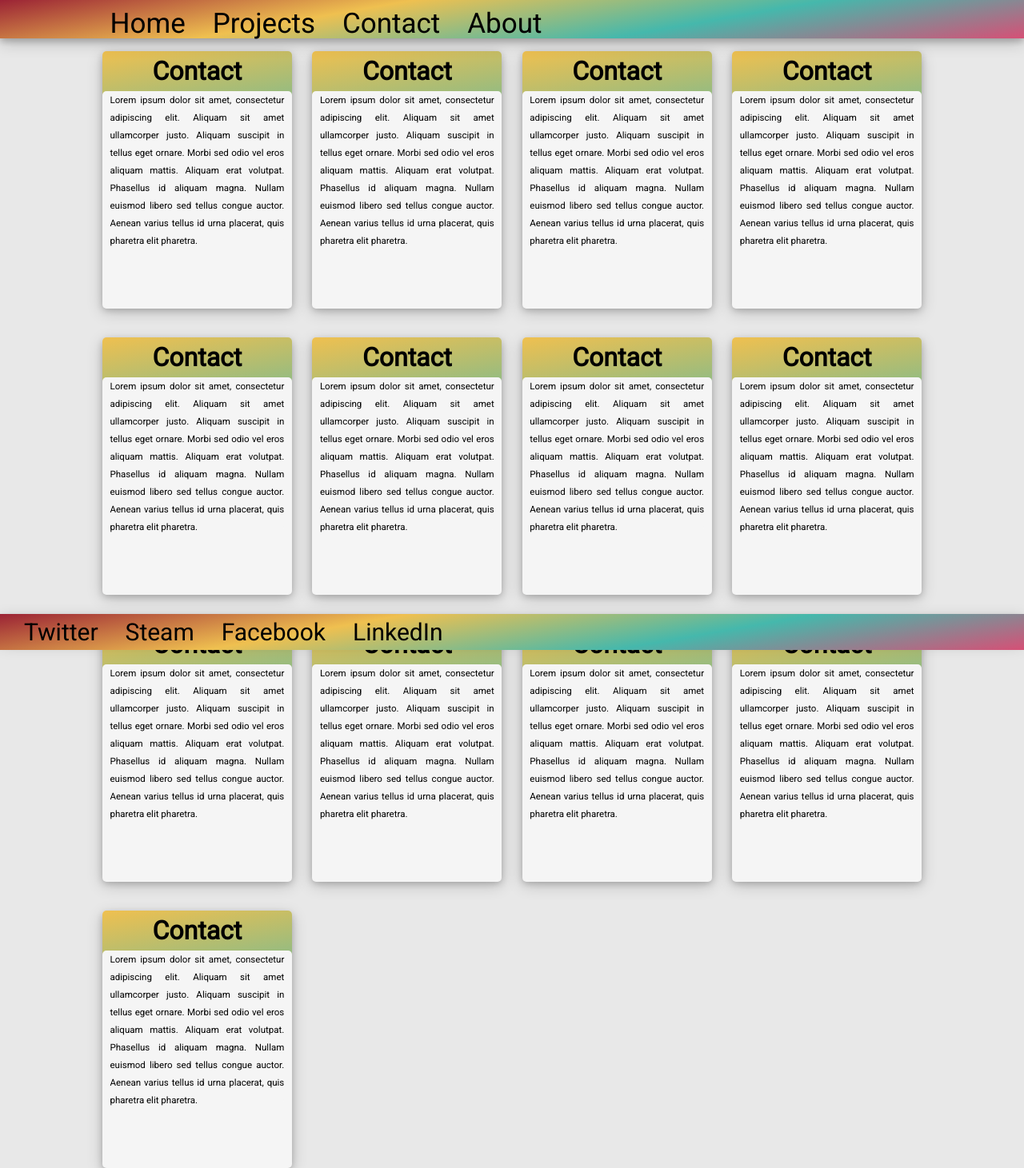
After one commit to Neerholt/neerholtporfolie, a PHP site: page /projects.php in a window 1280 px wide. The commit adds this page. Shown: the whole page at 80% size. Run offline with PHP 8.4, Linux system fonts and the light colour scheme.

Commit message:
Lavet nogen flere filer samt lavet en model af hvordan hjemmeside skal se ud

```diff
--- a/index.php
+++ b/index.php
@@ -10,9 +10,9 @@
            <nav>
              <ul>
                <li><a href="index.php">Home</a></li>
-               <li><a href="#">Contact</a></li>
-               <li><a href="#">Projects</a></li>
-               <li><a href="#">About</a></li>
+               <li><a href="projects.php">Projects</a></li>
+               <li><a href="contact.php">Contact</a></li>
+               <li><a href="about.php">About</a></li>
              </ul>
            </nav>
        </header>
--- /dev/null
+++ b/projects.php
@@ -0,0 +1,199 @@
+<html>
+   <head>
+      <link rel="stylesheet" type="text/css" href="style.css">
+      <meta name="viewport" content="width=device-width, initial-scale=1.0">
+      <link href="https://fonts.googleapis.com/css?family=Roboto&display=swap" rel="stylesheet"><!--Google stylesheet-->
+      <title>Neerholt.it</title>
+   </head>
+   <body>
+       <header>
+           <nav>
+             <ul>
+               <li><a href="index.php">Home</a></li>
+               <li><a href="projects.php">Projects</a></li>
+               <li><a href="contact.php">Contact</a></li>
+               <li><a href="about.php">About</a></li>
+             </ul>
+           </nav>
+       </header>
+
+       <main>
+            <a href="#">
+              <div id="trippel-containertest">
+               <h1>Contact</h1>
+                  <div id="trippel-container-kasse-texttest">
+                      <div id="trippel-container-kasse-text-gaptest">
+                          <p>Lorem ipsum dolor sit amet, consectetur adipiscing elit. Aliquam sit amet ullamcorper justo. Aliquam suscipit in tellus eget ornare. Morbi sed odio vel eros aliquam mattis. Aliquam erat volutpat. Phasellus id aliquam magna. Nullam euismod libero sed tellus congue auctor. Aenean varius tellus id urna placerat, quis pharetra elit pharetra.</p>
+                      </div>
+                 </div>
+              </div>
+           </a>
+
+
+            <a href="#">
+              <div id="trippel-containertest">
+               <h1>Contact</h1>
+                  <div id="trippel-container-kasse-texttest">
+                      <div id="trippel-container-kasse-text-gaptest">
+                          <p>Lorem ipsum dolor sit amet, consectetur adipiscing elit. Aliquam sit amet ullamcorper justo. Aliquam suscipit in tellus eget ornare. Morbi sed odio vel eros aliquam mattis. Aliquam erat volutpat. Phasellus id aliquam magna. Nullam euismod libero sed tellus congue auctor. Aenean varius tellus id urna placerat, quis pharetra elit pharetra.</p>
+                      </div>
+                 </div>
+              </div>
+           </a>
+
+
+
+
+            <a href="#">
+              <div id="trippel-containertest">
+               <h1>Contact</h1>
+                  <div id="trippel-container-kasse-texttest">
+                      <div id="trippel-container-kasse-text-gaptest">
+                          <p>Lorem ipsum dolor sit amet, consectetur adipiscing elit. Aliquam sit amet ullamcorper justo. Aliquam suscipit in tellus eget ornare. Morbi sed odio vel eros aliquam mattis. Aliquam erat volutpat. Phasellus id aliquam magna. Nullam euismod libero sed tellus congue auctor. Aenean varius tellus id urna placerat, quis pharetra elit pharetra.</p>
+                      </div>
+                 </div>
+              </div>
+           </a>
+
+            <a href="#">
+              <div id="trippel-containertest">
+               <h1>Contact</h1>
+                  <div id="trippel-container-kasse-texttest">
+                      <div id="trippel-container-kasse-text-gaptest">
+                          <p>Lorem ipsum dolor sit amet, consectetur adipiscing elit. Aliquam sit amet ullamcorper justo. Aliquam suscipit in tellus eget ornare. Morbi sed odio vel eros aliquam mattis. Aliquam erat volutpat. Phasellus id aliquam magna. Nullam euismod libero sed tellus congue auctor. Aenean varius tellus id urna placerat, quis pharetra elit pharetra.</p>
+                      </div>
+                 </div>
+              </div>
+           </a>
+
+
+            <a href="#">
+              <div id="trippel-containertest">
+               <h1>Contact</h1>
+                  <div id="trippel-container-kasse-texttest">
+                      <div id="trippel-container-kasse-text-gaptest">
+                          <p>Lorem ipsum dolor sit amet, consectetur adipiscing elit. Aliquam sit amet ullamcorper justo. Aliquam suscipit in tellus eget ornare. Morbi sed odio vel eros aliquam mattis. Aliquam erat volutpat. Phasellus id aliquam magna. Nullam euismod libero sed tellus congue auctor. Aenean varius tellus id urna placerat, quis pharetra elit pharetra.</p>
+                      </div>
+                 </div>
+              </div>
+           </a>
+
+            <a href="#">
+              <div id="trippel-containertest">
+               <h1>Contact</h1>
+                  <div id="trippel-container-kasse-texttest">
+                      <div id="trippel-container-kasse-text-gaptest">
+                          <p>Lorem ipsum dolor sit amet, consectetur adipiscing elit. Aliquam sit amet ullamcorper justo. Aliquam suscipit in tellus eget ornare. Morbi sed odio vel eros aliquam mattis. Aliquam erat volutpat. Phasellus id aliquam magna. Nullam euismod libero sed tellus congue auctor. Aenean varius tellus id urna placerat, quis pharetra elit pharetra.</p>
+                      </div>
+                 </div>
+              </div>
+           </a>
+
+
+
+            <a href="#">
+              <div id="trippel-containertest">
+               <h1>Contact</h1>
+                  <div id="trippel-container-kasse-texttest">
+                      <div id="trippel-container-kasse-text-gaptest">
+                          <p>Lorem ipsum dolor sit amet, consectetur adipiscing elit. Aliquam sit amet ullamcorper justo. Aliquam suscipit in tellus eget ornare. Morbi sed odio vel eros aliquam mattis. Aliquam erat volutpat. Phasellus id aliquam magna. Nullam euismod libero sed tellus congue auctor. Aenean varius tellus id urna placerat, quis pharetra elit pharetra.</p>
+                      </div>
+                 </div>
+              </div>
+           </a>
+
+
+
+            <a href="#">
+              <div id="trippel-containertest">
+               <h1>Contact</h1>
+                  <div id="trippel-container-kasse-texttest">
+                      <div id="trippel-container-kasse-text-gaptest">
+                          <p>Lorem ipsum dolor sit amet, consectetur adipiscing elit. Aliquam sit amet ullamcorper justo. Aliquam suscipit in tellus eget ornare. Morbi sed odio vel eros aliquam mattis. Aliquam erat volutpat. Phasellus id aliquam magna. Nullam euismod libero sed tellus congue auctor. Aenean varius tellus id urna placerat, quis pharetra elit pharetra.</p>
+                      </div>
+                 </div>
+              </div>
+           </a>
+
+
+
+            <a href="#">
+              <div id="trippel-containertest">
+               <h1>Contact</h1>
+                  <div id="trippel-container-kasse-texttest">
+                      <div id="trippel-container-kasse-text-gaptest">
+                          <p>Lorem ipsum dolor sit amet, consectetur adipiscing elit. Aliquam sit amet ullamcorper justo. Aliquam suscipit in tellus eget ornare. Morbi sed odio vel eros aliquam mattis. Aliquam erat volutpat. Phasellus id aliquam magna. Nullam euismod libero sed tellus congue auctor. Aenean varius tellus id urna placerat, quis pharetra elit pharetra.</p>
+                      </div>
+                 </div>
+              </div>
+           </a>
+
+
+
+
+            <a href="#">
+              <div id="trippel-containertest">
+               <h1>Contact</h1>
+                  <div id="trippel-container-kasse-texttest">
+                      <div id="trippel-container-kasse-text-gaptest">
+                          <p>Lorem ipsum dolor sit amet, consectetur adipiscing elit. Aliquam sit amet ullamcorper justo. Aliquam suscipit in tellus eget ornare. Morbi sed odio vel eros aliquam mattis. Aliquam erat volutpat. Phasellus id aliquam magna. Nullam euismod libero sed tellus congue auctor. Aenean varius tellus id urna placerat, quis pharetra elit pharetra.</p>
+                      </div>
+                 </div>
+              </div>
+           </a>
+
+
+
+
+            <a href="#">
+              <div id="trippel-containertest">
+               <h1>Contact</h1>
+                  <div id="trippel-container-kasse-texttest">
+                      <div id="trippel-container-kasse-text-gaptest">
+                          <p>Lorem ipsum dolor sit amet, consectetur adipiscing elit. Aliquam sit amet ullamcorper justo. Aliquam suscipit in tellus eget ornare. Morbi sed odio vel eros aliquam mattis. Aliquam erat volutpat. Phasellus id aliquam magna. Nullam euismod libero sed tellus congue auctor. Aenean varius tellus id urna placerat, quis pharetra elit pharetra.</p>
+                      </div>
+                 </div>
+              </div>
+           </a>
+
+
+            <a href="#">
+              <div id="trippel-containertest">
+               <h1>Contact</h1>
+                  <div id="trippel-container-kasse-texttest">
+                      <div id="trippel-container-kasse-text-gaptest">
+                          <p>Lorem ipsum dolor sit amet, consectetur adipiscing elit. Aliquam sit amet ullamcorper justo. Aliquam suscipit in tellus eget ornare. Morbi sed odio vel eros aliquam mattis. Aliquam erat volutpat. Phasellus id aliquam magna. Nullam euismod libero sed tellus congue auctor. Aenean varius tellus id urna placerat, quis pharetra elit pharetra.</p>
+                      </div>
+                 </div>
+              </div>
+           </a>
+
+            <a href="#">
+              <div id="trippel-containertest">
+               <h1>Contact</h1>
+                  <div id="trippel-container-kasse-texttest">
+                      <div id="trippel-container-kasse-text-gaptest">
+                          <p>Lorem ipsum dolor sit amet, consectetur adipiscing elit. Aliquam sit amet ullamcorper justo. Aliquam suscipit in tellus eget ornare. Morbi sed odio vel eros aliquam mattis. Aliquam erat volutpat. Phasellus id aliquam magna. Nullam euismod libero sed tellus congue auctor. Aenean varius tellus id urna placerat, quis pharetra elit pharetra.</p>
+                      </div>
+                 </div>
+              </div>
+           </a>
+
+       </main>
+
+
+       <footer>
+           <div id="footer">
+               <nav>
+                 <ul>
+                   <li><a href="index.php">Twitter</a></li>
+                   <li><a href="#">Steam</a></li>
+                   <li><a href="#">Facebook</a></li>
+                   <li><a href="#">LinkedIn</a></li>
+                </ul>
+               </nav>
+           </div>
+       </footer>
+
+   </body>
+</html>
--- a/style.css
+++ b/style.css
@@ -9,6 +9,7 @@
 body{
       /*background:-webkit-linear-gradient(100deg, #D65076, #45B8AC, #EFC050, #9B2335);*/
       background-color: #E8E8E8;
+      height: auto;
 }
 
 header ul{
@@ -124,7 +125,7 @@ footer nav{
 
 
 #trippel-container:hover{
-    box-shadow: 0 6px 10px 0 #484848, 0 6px 20px 0 rgba(0, 0, 0, 0.19);
+    box-shadow: 0 6px 10px 0 #696969, 0 6px 20px 0 rgba(0, 0, 0, 0.19);
 
 }
 
@@ -140,15 +141,70 @@ footer nav{
 
 
 #trippel-container-kasse-text-gap{
+    font-size: 0.9vw;
     margin-left: auto;
     margin-right: auto;
     color: black;
     line-height: 22px;
     text-align: justify;
-    width: 90%;
-    height: 85%;
+    width: 92%;
+    height: 70%;
     background-color: whitesmoke;
     border-color: black;
     border-bottom-left-radius:5px;
     border-bottom-right-radius: 5px;
 }
+
+
+
+/*-----------------------------------------------------------------------------------------------------*/
+#trippel-containertest{
+    margin-top: 5%;
+    color: black;
+    line-height: 50px;
+    text-align: center;
+    margin-right: -8%;
+    margin-left: 10%;
+    margin-bottom: -2%;
+    width: 18.5%;
+    height: 40%;
+    box-shadow: 0 4px 8px 0 rgba(0, 0, 0, 0.2), 0 6px 20px 0 rgba(0, 0, 0, 0.19);
+    background:-webkit-linear-gradient(100deg, #D65076, #45B8AC, #EFC050);
+    border-radius: 5px;
+    float: left;
+
+}
+
+
+#trippel-containertest:hover{
+    box-shadow: 0 6px 10px 0 #696969, 0 6px 20px 0 rgba(0, 0, 0, 0.19);
+
+}
+
+
+#trippel-container-kasse-texttest{
+    width: auto;
+    height: 85%;
+    background-color: whitesmoke;
+    border-color: black;
+    border-radius: 5px;
+    /*
+    border-bottom-left-radius:5px;
+    border-bottom-right-radius: 5px;*/
+}
+
+
+#trippel-container-kasse-text-gaptest{
+    font-size: 0.9vw;
+    margin-left: auto;
+    margin-right: auto;
+    color: black;
+    line-height: 22px;
+    text-align: justify;
+    width: 92%;
+    height: 70%;
+    background-color: whitesmoke;
+    border-color: black;
+    border-bottom-left-radius:5px;
+    border-bottom-right-radius: 5px;
+}
```
Also changed, not shown: contact.php (added, +46 -0 lines).
